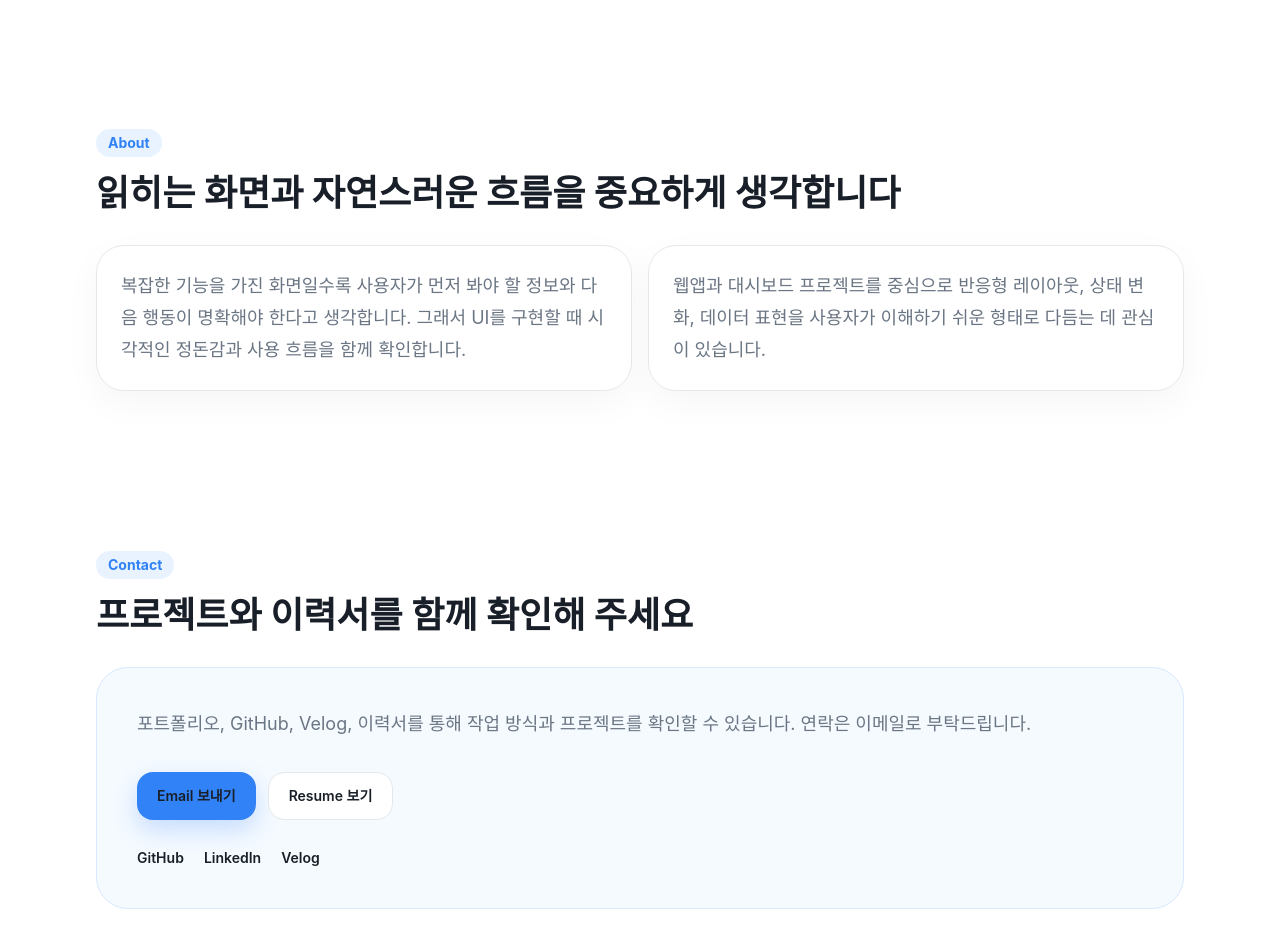
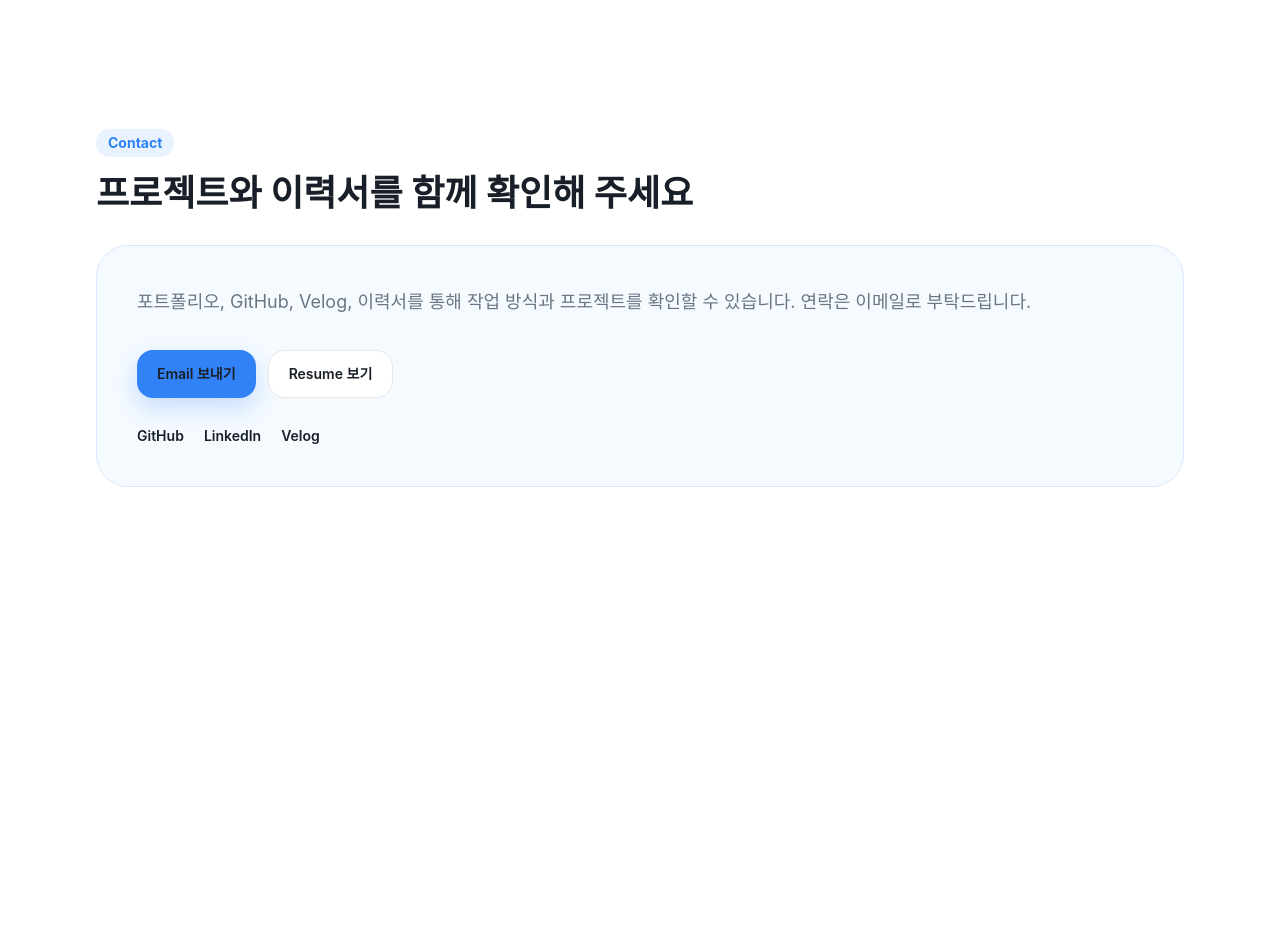
Before and after one commit to sungtaegyeong/portfolio, a Next.js app: page / in a window 1280 px wide. Shown: the part 3280-4227 px from the top of the page. After the commit the page ends 3847 px from the top, so only its background shows below. Built offline with nearby package versions, Linux system fonts and the light colour scheme; no server answers.

Commit message:
refactor: remove about section

```diff
--- a/src/app/page.tsx
+++ b/src/app/page.tsx
@@ -1,4 +1,3 @@
-import { AboutSection } from "@/components/sections/AboutSection";
 import { ContactSection } from "@/components/sections/ContactSection";
 import { ExperienceSection } from "@/components/sections/ExperienceSection";
 import { Header } from "@/components/sections/Header";
@@ -14,7 +13,6 @@ export default function Home() {
       <ProjectsSection />
       <SkillsSection />
       <ExperienceSection />
-      <AboutSection />
       <ContactSection />
     </main>
   );
--- a/src/components/sections/AboutSection.tsx
+++ /dev/null
@@ -1,23 +0,0 @@
-import { Section } from "@/components/ui/Section";
-
-export function AboutSection() {
-  return (
-    <Section
-      id="about"
-      eyebrow="About"
-      title="읽히는 화면과 자연스러운 흐름을 중요하게 생각합니다"
-    >
-      <div className="grid gap-4 text-lg leading-8 text-[var(--muted)] md:grid-cols-[1fr_1fr]">
-        <p className="rounded-[28px] border border-[var(--border)] bg-white p-6 shadow-[0_12px_36px_rgba(25,31,40,0.04)]">
-          복잡한 기능을 가진 화면일수록 사용자가 먼저 봐야 할 정보와 다음 행동이 명확해야
-          한다고 생각합니다. 그래서 UI를 구현할 때 시각적인 정돈감과 사용 흐름을 함께
-          확인합니다.
-        </p>
-        <p className="rounded-[28px] border border-[var(--border)] bg-white p-6 shadow-[0_12px_36px_rgba(25,31,40,0.04)]">
-          웹앱과 대시보드 프로젝트를 중심으로 반응형 레이아웃, 상태 변화, 데이터 표현을
-          사용자가 이해하기 쉬운 형태로 다듬는 데 관심이 있습니다.
-        </p>
-      </div>
-    </Section>
-  );
-}
```
Also changed, not shown: 2 other files (tests, documents, lock files or other folders).
